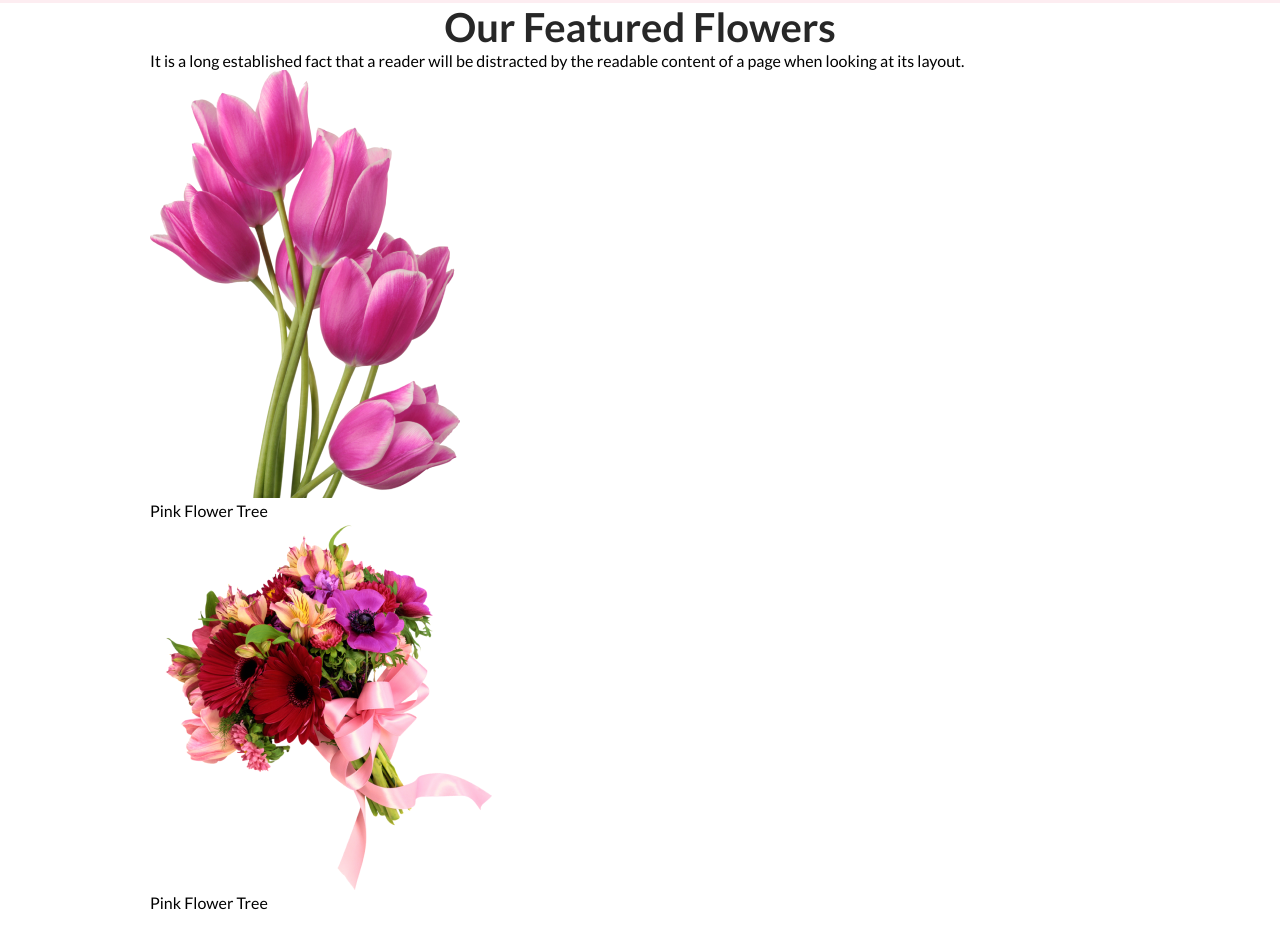
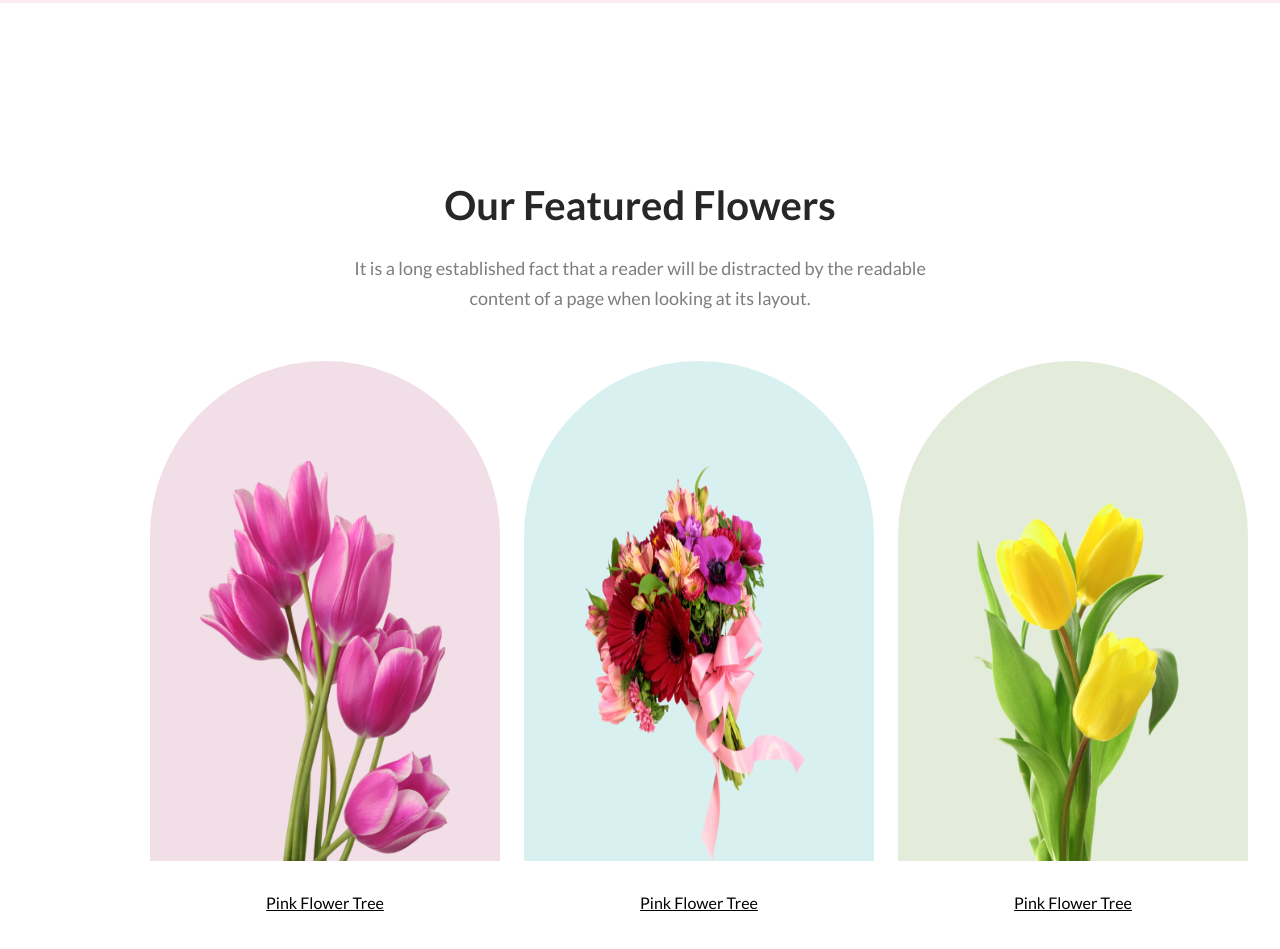
Before and after one commit to billalhossain2/flower-shop-assignment, a plain HTML site: page index.html in a window 1280 px wide. Shown: the part 847-1796 px from the top of the page. Drawn offline with Linux system fonts and the light colour scheme.

Commit message:
feature section added

```diff
--- a/index.html
+++ b/index.html
@@ -35,20 +35,26 @@
         <!-- feature section  -->
         <section class="feature-section left-right-equal-space">
             <h3 class="section-title">Our Featured Flowers</h3>
-            <p>It is a long established fact that a reader will be distracted by the readable content of a page when looking at its layout.</p>
+            <p class="feature-description">It is a long established fact that a reader will be distracted by the readable content of a page when looking at its layout.</p>
 
             <div class="features-container">
                 <div class="feature-item">
-                    <img src="./Flower Asset/pngwing 6.png" alt="feature flower">
-                    <p>Pink Flower Tree</p>
+                    <div class="feature-image-container1 feature-image-container">
+                        <img class="feature-image" src="./Flower Asset/pngwing 6.png" alt="feature flower">
+                    </div>
+                    <p class="feature-caption">Pink Flower Tree</p>
                 </div>
                 <div class="feature-item">
-                    <img src="./Flower Asset/pngwing 5.png" alt="feature flower">
-                    <p>Pink Flower Tree</p>
+                    <div class="feature-image-container2 feature-image-container">
+                        <img class="feature-image" src="./Flower Asset/pngwing 5.png" alt="feature flower">
+                    </div>
+                    <p class="feature-caption">Pink Flower Tree</p>
                 </div>
                 <div class="feature-item">
-                    <img src="" alt="">
-                    <p></p>
+                    <div class="feature-image-container3 feature-image-container">
+                        <img class="feature-image" src="./Flower Asset/pngwing 7.png" alt="feature flower">
+                    </div>
+                    <p class="feature-caption">Pink Flower Tree</p>
                 </div>
             </div>
         </section>
--- a/styles/flowershop.css
+++ b/styles/flowershop.css
@@ -20,7 +20,7 @@ body {
 }
 
 .left-right-equal-space {
-    margin: 0 150px;
+  margin: 0 150px;
 }
 
 .section-title {
@@ -34,6 +34,7 @@ body {
 header {
   height: 850px;
   background: rgba(229, 84, 115, 0.1);
+  margin-bottom: 178px;
 }
 
 .banner {
@@ -64,3 +65,63 @@ header {
 .banner-image-container img {
   height: 800px;
 }
+
+/* feature related styles  */
+.feature-section {
+    margin-bottom: 128px;
+}
+
+.section-title {
+}
+
+.feature-description {
+  color: rgba(39, 39, 39, 0.6);
+  text-align: center;
+  font-size: 18px;
+  font-weight: 400;
+  line-height: 30px;
+  display: flex;
+  max-width: 594px;
+  margin: 24px auto;
+  margin-bottom: 48px;
+}
+
+.features-container {
+  display: flex;
+  justify-content: space-between;
+  max-width: 1140px;
+  gap: 24px;
+}
+
+.feature-item {
+
+}
+
+.feature-image-container{
+  width: 350px;
+  height: 500px;
+  border-radius: 300px 300px 0px 0px;
+  background: rgba(167, 33, 98, 0.15);
+  display: flex;
+  align-items: flex-end;
+  justify-content: center;
+  margin-bottom: 32px;
+}
+
+.feature-image{
+    width: 250px;
+    height: 400px;
+}
+
+.feature-image-container2 {
+ background: rgba(5, 151, 160, 0.15);
+}
+
+.feature-image-container3 {
+    background: rgba(71, 125, 17, 0.15);
+}
+
+.feature-caption{
+    text-align: center;
+    text-decoration: underline;
+}
```
